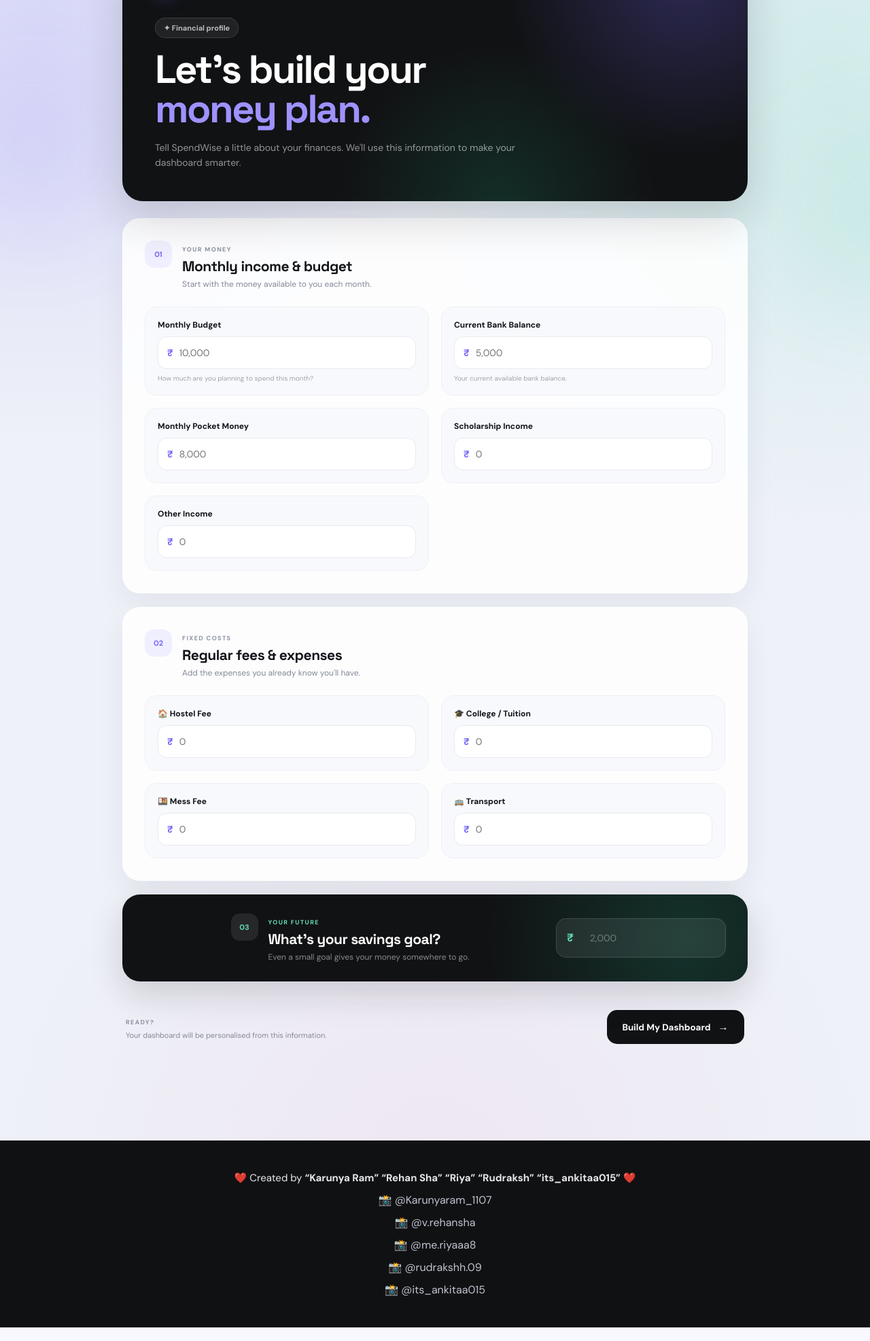
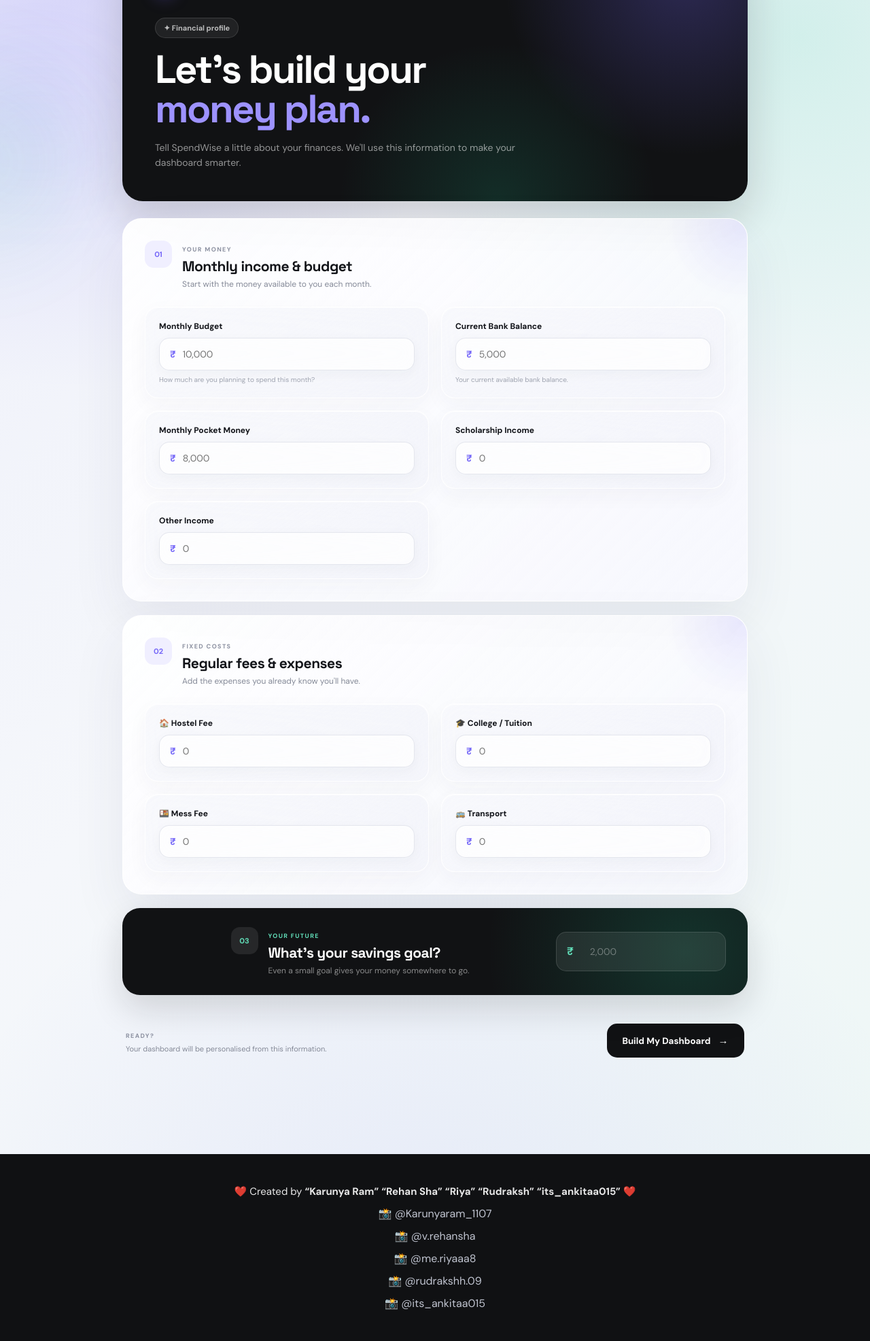
Before and after one commit to rehansha-dev/SPEND-WISE, a Flask app: page /setup in a window 1280 px wide. Shown: the part 208-2181 px from the top of the page at 68% size. Run offline with Flask 3, Linux system fonts and the light colour scheme; a user stored in the database is signed in.

Commit message:
Update style.css

```diff
--- a/static/style.css
+++ b/static/style.css
@@ -33,28 +33,123 @@ body {
     font-family: "DM Sans", sans-serif;
     color: var(--text);
 
+    min-height: 100vh;
+
     background:
         radial-gradient(
-            circle at 5% 10%,
-            rgba(117, 103, 248, 0.18),
-            transparent 28%
+            circle at 8% 8%,
+            rgba(117, 103, 248, 0.20),
+            transparent 26%
         ),
         radial-gradient(
-            circle at 95% 15%,
-            rgba(32, 201, 151, 0.14),
-            transparent 30%
+            circle at 92% 12%,
+            rgba(32, 201, 151, 0.16),
+            transparent 27%
         ),
         radial-gradient(
-            circle at 50% 90%,
-            rgba(239, 108, 174, 0.08),
-            transparent 32%
+            circle at 50% 100%,
+            rgba(117, 103, 248, 0.10),
+            transparent 35%
         ),
-        #eef1f8;
-
-    min-height: 100vh;
+        linear-gradient(
+            135deg,
+            #eef0fa 0%,
+            #f5f7fb 45%,
+            #edf7f5 100%
+        );
 
     overflow-x: hidden;
-}
+
+    position: relative;
+}
+
+/* =========================================================
+   SPENDWISE ATMOSPHERE
+========================================================= */
+
+body::before {
+    content: "";
+
+    position: fixed;
+
+    inset: 0;
+
+    pointer-events: none;
+
+    z-index: -2;
+
+    background-image:
+        linear-gradient(
+            rgba(117, 103, 248, 0.025) 1px,
+            transparent 1px
+        ),
+        linear-gradient(
+            90deg,
+            rgba(117, 103, 248, 0.025) 1px,
+            transparent 1px
+        );
+
+    background-size: 55px 55px;
+
+    mask-image:
+        linear-gradient(
+            to bottom,
+            black,
+            transparent 90%
+        );
+}
+
+body::after {
+    content: "";
+
+    position: fixed;
+
+    width: 600px;
+    height: 600px;
+
+    left: -250px;
+    top: 35%;
+
+    border-radius: 50%;
+
+    background:
+        radial-gradient(
+            circle,
+            rgba(117, 103, 248, 0.13),
+            transparent 68%
+        );
+
+    filter: blur(35px);
+
+    pointer-events: none;
+
+    z-index: -1;
+
+    animation:
+        ambientDrift 14s ease-in-out infinite;
+}
+
+@keyframes ambientDrift {
+
+    0% {
+        transform:
+            translate3d(0, 0, 0)
+            scale(1);
+    }
+
+    50% {
+        transform:
+            translate3d(100px, -60px, 0)
+            scale(1.15);
+    }
+
+    100% {
+        transform:
+            translate3d(0, 0, 0)
+            scale(1);
+    }
+}
+
 body::before {
     content: "";
 
@@ -944,7 +1039,7 @@ textarea:focus {
 
     border-radius: 28px;
 
-    background: rgba(255, 255, 255, 0.86);
+    background: linear-gradient(     135deg,     rgba(255, 255, 255, 0.78),     rgba(255, 255, 255, 0.58) ); backdrop-filter: blur(24px); -webkit-backdrop-filter: blur(24px);
 
     border: 1px solid rgba(255, 255, 255, 0.9);
 
@@ -1223,7 +1318,7 @@ textarea:focus {
 
     border-radius: 27px;
 
-    background: rgba(255, 255, 255, 0.86);
+    background: linear-gradient(     135deg,     rgba(255, 255, 255, 0.78),     rgba(255, 255, 255, 0.58) ); backdrop-filter: blur(24px); -webkit-backdrop-filter: blur(24px);
 
     border: 1px solid rgba(255, 255, 255, 0.9);
 
@@ -1960,20 +2055,54 @@ textarea:focus {
 ========================================================= */
 
 .setup-section {
+    position: relative;
+
     padding: 32px;
 
     margin-bottom: 20px;
 
-    border-radius: 26px;
-
-    background: rgba(255,255,255,.86);
-
-    border: 1px solid rgba(255,255,255,.9);
+    border-radius: 28px;
+
+    background:
+        linear-gradient(
+            135deg,
+            rgba(255,255,255,.92),
+            rgba(248,248,255,.72)
+        );
+
+    backdrop-filter: blur(25px);
+    -webkit-backdrop-filter: blur(25px);
+
+    border: 1px solid rgba(255,255,255,.95);
 
     box-shadow:
-        0 18px 45px rgba(30,35,55,.06);
-}
-
+        0 30px 80px rgba(45, 50, 85, .08);
+
+    overflow: hidden;
+}
+
+.setup-section::before {
+    content: "";
+
+    position: absolute;
+
+    width: 220px;
+    height: 220px;
+
+    right: -100px;
+    top: -100px;
+
+    border-radius: 50%;
+
+    background:
+        radial-gradient(
+            circle,
+            rgba(117,103,248,.12),
+            transparent 70%
+        );
+
+    pointer-events: none;
+}
 .setup-section-heading {
     display: flex;
 
@@ -2055,27 +2184,37 @@ textarea:focus {
 }
 
 .modern-field {
-    padding: 18px;
-
-    border-radius: 18px;
-
-    background: #f8f9fc;
-
-    border: 1px solid #edf0f5;
+    position: relative;
+    padding: 20px;
+    border-radius: 20px;
+
+    background: linear-gradient(
+        145deg,
+        rgba(247, 248, 252, 0.82),
+        rgba(238, 240, 248, 0.58)
+    );
+
+    border: 1px solid rgba(255, 255, 255, 0.85);
+
+    box-shadow:
+        inset 0 1px 0 rgba(255, 255, 255, 0.8),
+        0 10px 30px rgba(50, 55, 80, 0.04);
+
+    backdrop-filter: blur(18px);
+    -webkit-backdrop-filter: blur(18px);
 
     transition:
-        transform .25s ease,
-        border .25s ease,
-        box-shadow .25s ease;
+        transform 0.3s ease,
+        box-shadow 0.3s ease,
+        border-color 0.3s ease;
 }
 
 .modern-field:hover {
-    transform: translateY(-3px);
-
-    border-color: rgba(117,103,248,.25);
+    transform: translateY(-4px);
+    border-color: rgba(117, 103, 248, 0.25);
 
     box-shadow:
-        0 12px 30px rgba(40,45,70,.06);
+        0 18px 40px rgba(50, 55, 80, 0.09);
 }
 
 .modern-field label {
@@ -2090,29 +2229,40 @@ textarea:focus {
 
 .input-wrap {
     display: flex;
-
-    align-items: center;
-
-    gap: 9px;
-
-    padding: 0 13px;
-
-    border-radius: 13px;
-
-    background: white;
-
-    border: 1px solid #e8eaf0;
+    align-items: center;
+    gap: 10px;
+    padding: 0 15px;
+    border-radius: 15px;
+
+    background: rgba(255, 255, 255, 0.78);
+
+    border: 1px solid rgba(220, 223, 232, 0.75);
+
+    box-shadow:
+        0 5px 18px rgba(40, 45, 70, 0.035);
+
+    backdrop-filter: blur(12px);
+    -webkit-backdrop-filter: blur(12px);
 
     transition:
-        border .25s ease,
-        box-shadow .25s ease;
+        border-color 0.25s ease,
+        box-shadow 0.25s ease,
+        transform 0.25s ease;
+}
+
+.input-wrap:hover {
+    transform: translateY(-1px);
+
+    box-shadow:
+        0 8px 25px rgba(40, 45, 70, 0.06);
 }
 
 .input-wrap:focus-within {
     border-color: #7567f8;
 
     box-shadow:
-        0 0 0 4px rgba(117,103,248,.09);
+        0 0 0 4px rgba(117, 103, 248, 0.10),
+        0 10px 30px rgba(117, 103, 248, 0.08);
 }
 
 .input-wrap > span {
```
